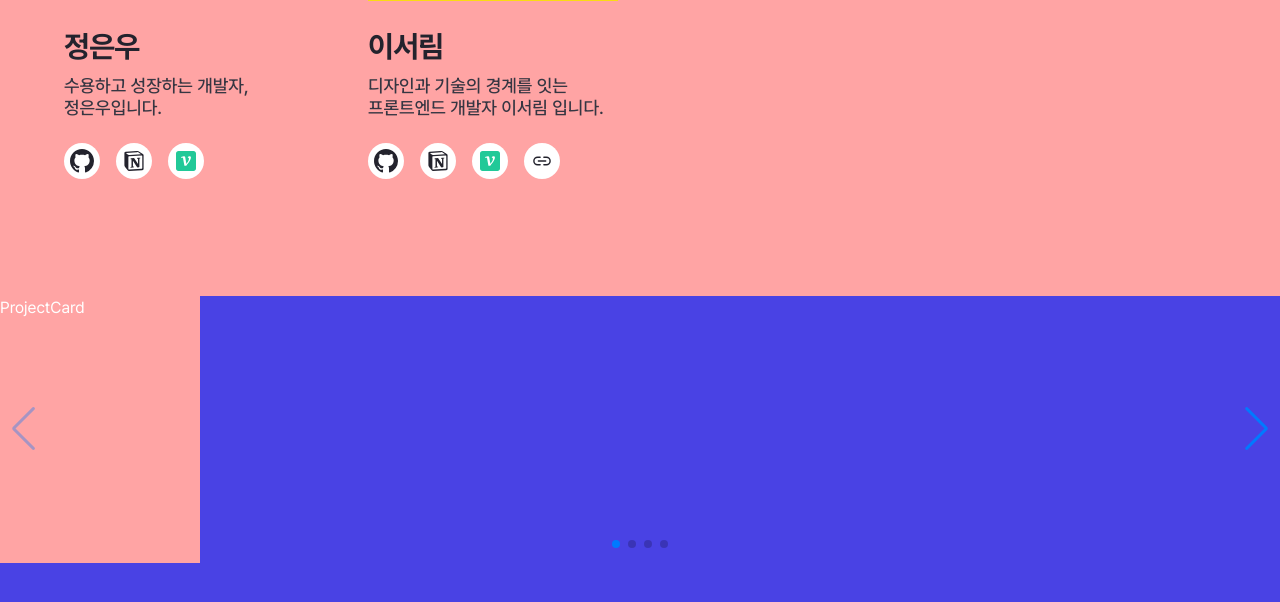
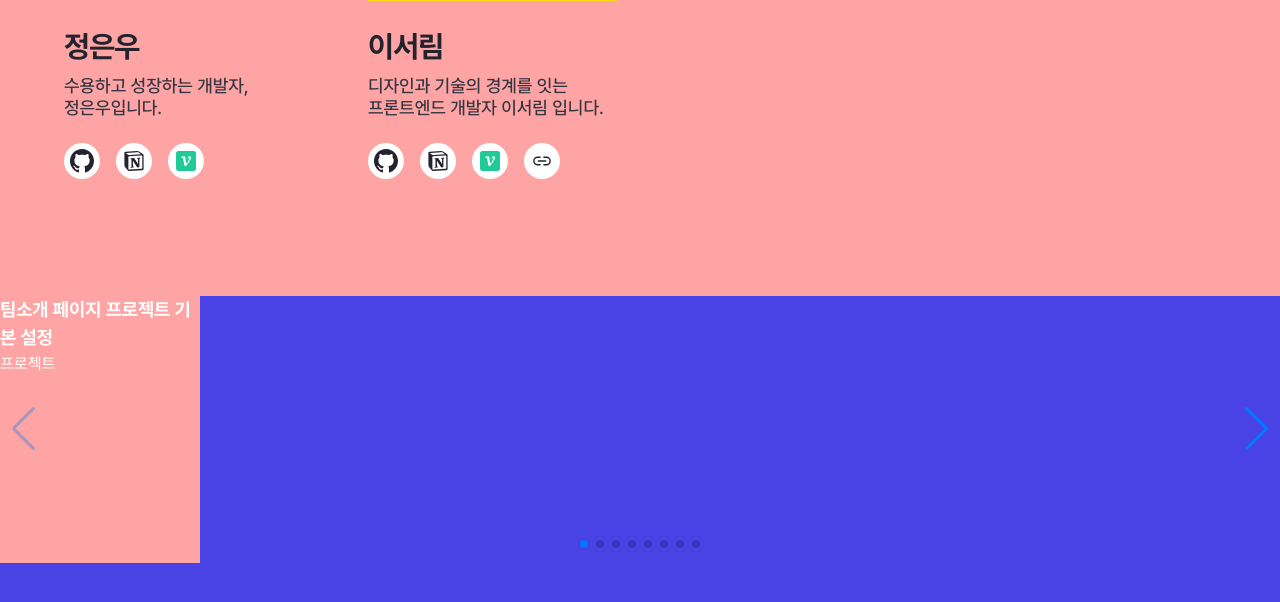
Before and after one commit to T-BluePot/portfolio, a React (Vite) app: page / in a window 1280 px wide. Shown: the part 2160-2762 px from the top of the page. Built offline with nearby package versions, Linux system fonts and the light colour scheme.

Commit message:
feat: project list type 정의

```diff
--- /dev/null
+++ b/src/@types/project.ts
@@ -0,0 +1,13 @@
+type projectCategory = '프로젝트' | '헤커톤';
+
+export interface projectInfo {
+  id: string;
+  title: string;
+  category: projectCategory;
+}
+export interface projectCardPropsType {
+  project: projectInfo;
+}
+export interface projectCarouselPropsType {
+  projects: projectInfo[];
+}
--- /dev/null
+++ b/src/mock/data/ourProjectList.json
@@ -0,0 +1,42 @@
+[
+  {
+    "id": "team-intro",
+    "title": "팀소개 페이지 프로젝트 기본 설정",
+    "category": "프로젝트"
+  },
+  {
+    "id": "hackathon-2024-disabled",
+    "title": "2024 장애인분야 해커톤 대회",
+    "category": "해커톤"
+  },
+  {
+    "id": "github-cleanup",
+    "title": "GITHUB 정리",
+    "category": "정리"
+  },
+  {
+    "id": "hackathon-until-jul",
+    "title": "해커톤 (~7월)",
+    "category": "해커톤"
+  },
+  {
+    "id": "app-contest-until-sep",
+    "title": "앱 만들기 공모전 (~9월)",
+    "category": "프로젝트"
+  },
+  {
+    "id": "glassbottle-project",
+    "title": "[GlassBottle] 유리병 편지 프로젝트",
+    "category": "프로젝트"
+  },
+  {
+    "id": "moodsel-recommend",
+    "title": "[무드셀] 감정 기반 플레이 추천",
+    "category": "프로젝트"
+  },
+  {
+    "id": "barogo-daily-schedule",
+    "title": "[barogo] 당일 일정 추천 서비스",
+    "category": "프로젝트"
+  }
+]
--- a/src/pages/layout/introducing-project/IntroducingProject.tsx
+++ b/src/pages/layout/introducing-project/IntroducingProject.tsx
@@ -1,12 +1,16 @@
+import type { projectInfo } from '@/@types/project';
+
 import styles from '@/pages/layout/introducing-project/IntroducingProject.module.scss';
-import ProjectoCarousel from './components/ProjectoCarousel';
+import ProjectoCarousel from './components/ProjectCarousel';
 
-type Props = {};
+import data from '@/mock/data/ourProjectList.json';
 
-const IntroducingProject = (props: Props) => {
+const ourProjectList = data as projectInfo[];
+
+const IntroducingProject = () => {
   return (
     <section id="introducing-project-wrapper" className={styles.introducingProjectWrapper}>
-      <ProjectoCarousel />
+      <ProjectoCarousel projects={ourProjectList} />
     </section>
   );
 };
--- a/src/pages/layout/introducing-project/components/ProjectCard.tsx
+++ b/src/pages/layout/introducing-project/components/ProjectCard.tsx
@@ -1,11 +1,14 @@
-import styles from '@/pages/layout/introducing-project/components/ProjectCard.module.scss'
+import type { projectCardPropsType } from '@/@types/project';
 
-type Props = {}
+import styles from '@/pages/layout/introducing-project/components/ProjectCard.module.scss';
 
-const ProjectCard = (props: Props) => {
+const ProjectCard = (project: projectCardPropsType) => {
   return (
-    <div className={styles.projectCardWrapper}>ProjectCard</div>
-  )
-}
+    <div className={styles.projectCardWrapper}>
+      <h3>{project.project.title}</h3>
+      <span>{project.project.category}</span>
+    </div>
+  );
+};
 
-export default ProjectCard
+export default ProjectCard;
--- a/src/pages/layout/introducing-project/components/ProjectoCarousel.tsx
+++ b/src/pages/layout/introducing-project/components/ProjectCarousel.tsx
@@ -1,12 +1,12 @@
+import type { projectCarouselPropsType } from '@/@types/project';
+
 import styles from '@/pages/layout/introducing-project/components/ProjectCarousel.module.scss';
 
 import { Swiper, SwiperSlide } from 'swiper/react';
 import { Navigation, Pagination } from 'swiper/modules';
 import ProjectCard from '@/pages/layout/introducing-project/components/ProjectCard';
 
-type Props = {};
-
-const ProjectoCarousel = () => {
+const ProjectCarousel = ({ projects }: projectCarouselPropsType) => {
   return (
     <div className={styles.projectCarouselWrapper}>
       <Swiper
@@ -15,29 +15,14 @@ const ProjectoCarousel = () => {
         pagination={{ clickable: true }}
         className={styles.customSwiper}
       >
-        <SwiperSlide>
-          <div>
-            <ProjectCard />
-          </div>
-        </SwiperSlide>
-        <SwiperSlide>
-          <div>
-            <ProjectCard />
-          </div>
-        </SwiperSlide>
-        <SwiperSlide>
-          <div>
-            <ProjectCard />
-          </div>
-        </SwiperSlide>
-        <SwiperSlide>
-          <div>
-            <ProjectCard />
-          </div>
-        </SwiperSlide>
+        {projects.map((project) => (
+          <SwiperSlide key={project.id}>
+            <ProjectCard project={project} />
+          </SwiperSlide>
+        ))}
       </Swiper>
     </div>
   );
 };
 
-export default ProjectoCarousel;
+export default ProjectCarousel;
```
